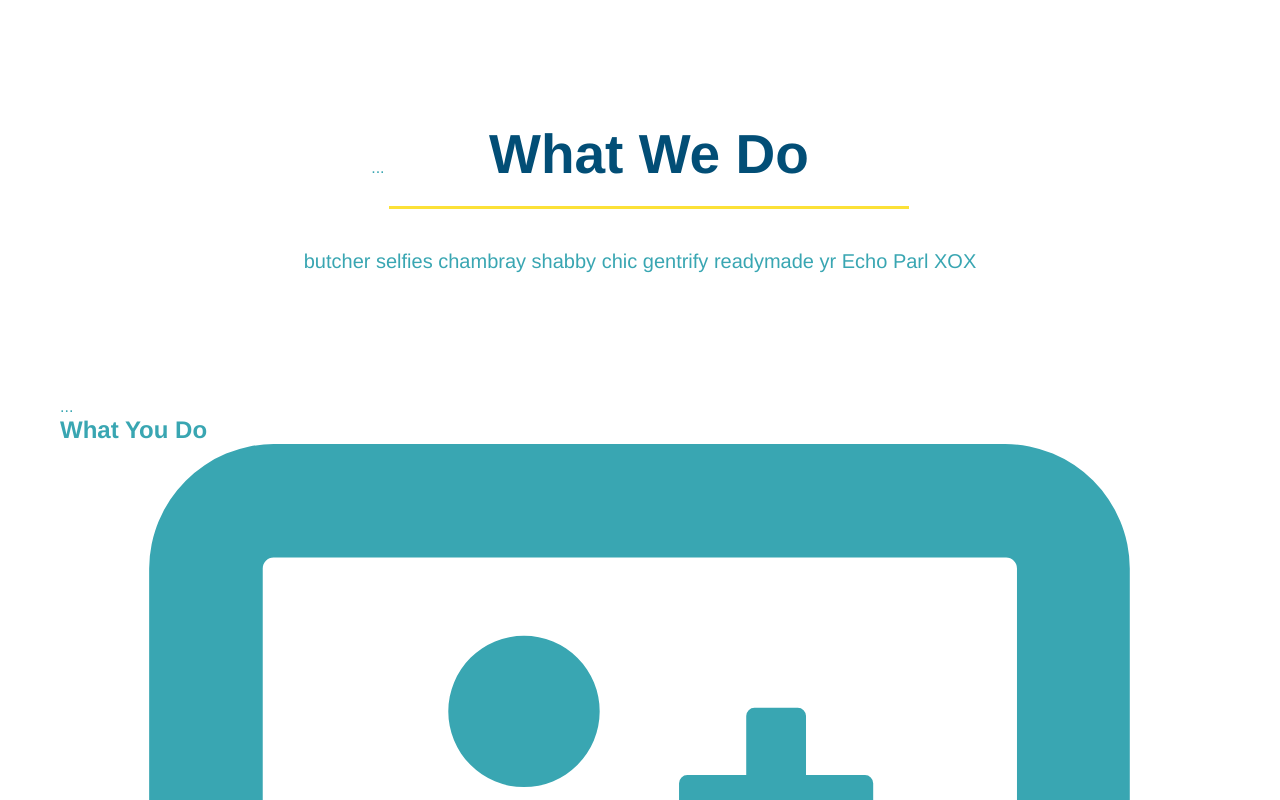
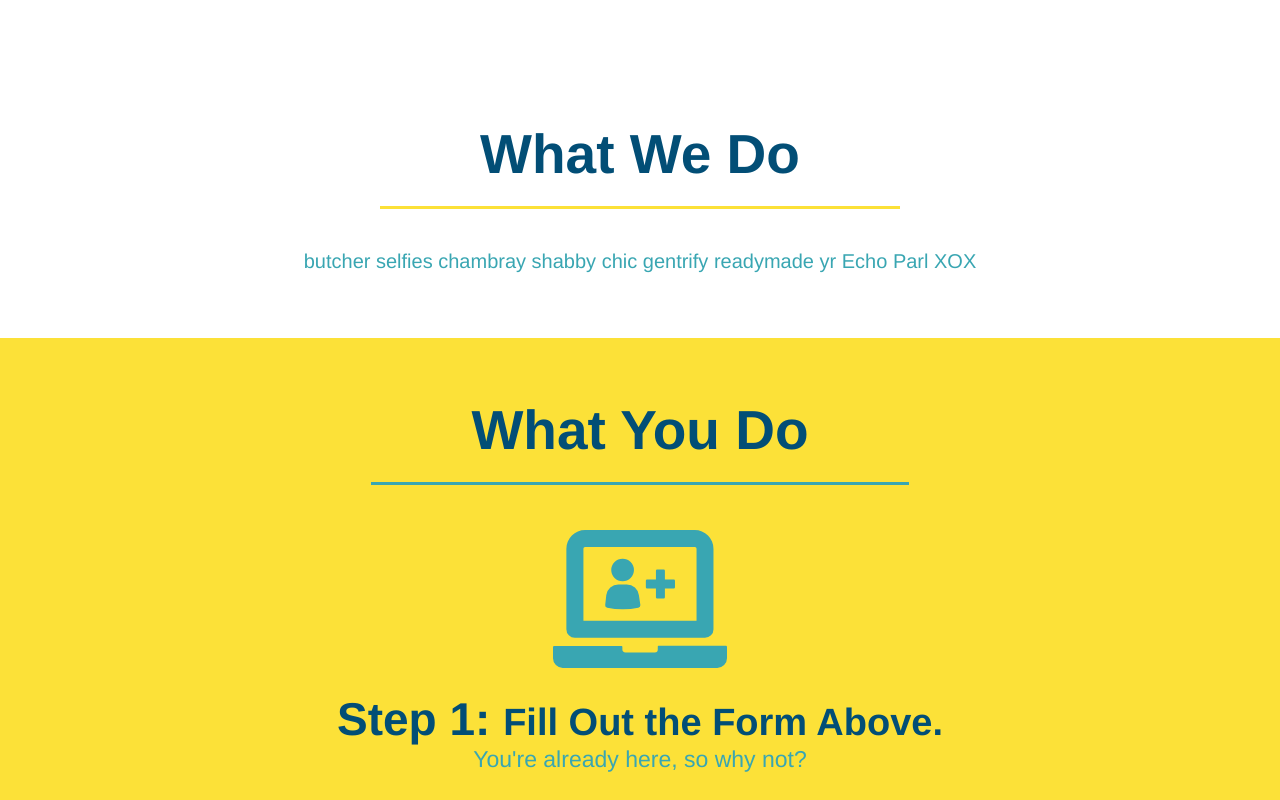
Before and after one commit to shishirkarki1/run-buddy, a plain HTML site: page index.html in a window 1280 px wide. Shown: the part 740-1540 px from the top of the page. Drawn offline with Linux system fonts and the light colour scheme; files whose address does not match are found by name.

Commit message:
style what you do section

```diff
--- a/assets/css/style.css
+++ b/assets/css/style.css
@@ -160,3 +160,68 @@ section {
     /* add this alongside your other declaration */
     margin: 0 auto;
 }
+
+.steps {
+    text-align: center;
+    background: #fce138;
+}
+
+.steps h2 {
+    font-size: 55px;
+    color: #024e76;
+    margin-bottom: 35px;
+    padding: 0 100px 20px 100px;
+    border-bottom: 3px solid;
+    border-color: #39a6b2;
+}
+
+.section-title {
+    font-size: 55px;
+    color: #024e76;
+    margin-bottom: 35px;
+    padding: 0 100px 20px 100px;
+    display: inline-block;
+    border-bottom: 3px solid;
+}
+
+.primary-border {
+    border-color: #fce138;
+}
+
+.secondary-border {
+    border-color: #39a6b2;
+}
+
+/* remove this entire CSS rule */
+.intro h2 {
+
+}
+
+/* and this one */
+.steps h2 {
+
+}
+
+.steps div {
+    margin-bottom: 80px;
+}
+
+.steps img {
+    width: 15%;
+    margin: 10px 0;
+}
+
+.steps h3 {
+    color: #024e76;
+    font-size: 46px;
+    margin-top: 10px;
+}
+
+.steps p {
+    color: #39a6b2;
+    font-size: 23px;
+}
+
+.steps span {
+    font-size: 38px;
+}
--- a/index.html
+++ b/index.html
@@ -71,22 +71,20 @@
 
             <!-- "what we do" section-->
             <section id="what-we-do" class="intro">
-                ...
-                <h2>What We Do</h2>
+                <h2 class="section-title primary-border">What We Do</h2>
                 <p>
                     butcher selfies chambray shabby chic gentrify readymade yr Echo Parl XOX
                 </p>
             </section>
 
             <!-- "what you do" section -->
-            <section id="what-you-do">
-                ...
-                <h2>What You Do</h2>
+            <section id="what-you-do" class="steps">
+                <h2 class="section-title secondary-border">What You Do</h2>
 
                 <div>
                     <!-- insert this img element -->
                     <img src="file:///C:/Users/bulle/Desktop/projects/run-buddy/assets/images/step-1.svg" alt="" />
-                    <h3>Step 1: Fill Out the Form Above.</h3>
+                    <h3>Step 1: <span>Fill Out the Form Above.</span></h3>
                     <p>You're already here, so why not?</p>
                 </div>
 
```
